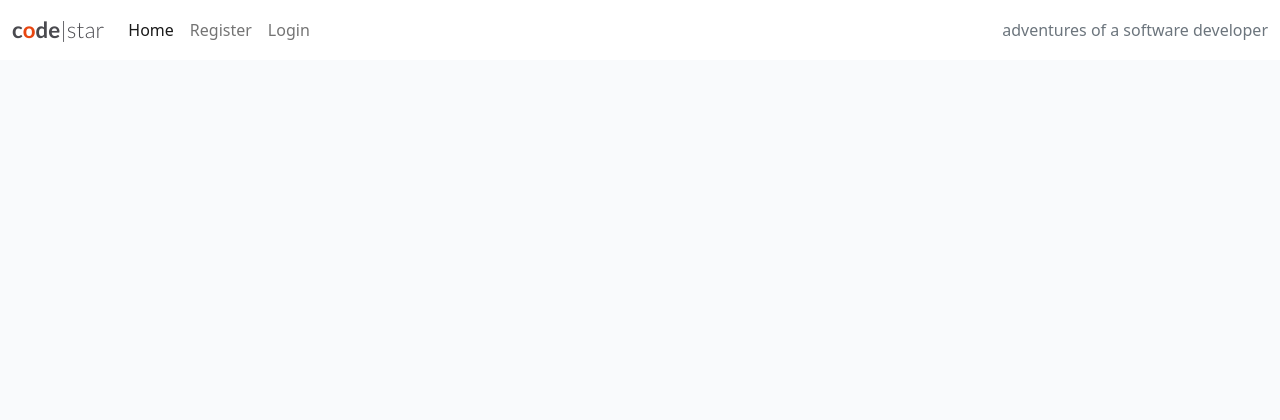
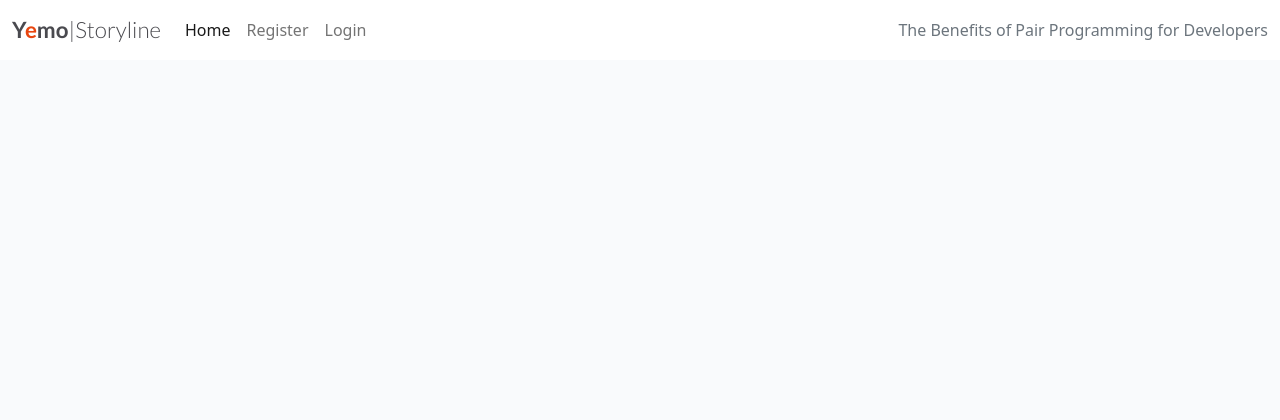
Before and after one commit to yemoalakija/DjangoBlog, a Django app: page / in a window 1280 px wide. Shown: the top 420 px of the page. Run offline with Django 3.2, Linux system fonts and the light colour scheme; data that the repository does not hold is empty.

Commit message:
Fix static path, and make app logo

```diff
--- a/yemos/settings.py
+++ b/yemos/settings.py
@@ -137,7 +137,7 @@ USE_TZ = True
 STATIC_URL = '/static/'
 STATICFILES_STORAGE = 'cloudinary_storage.storage.' \
                       'StaticHashedCloudinaryStorage'
-STATICFILES_DIRS = [os.path.join(BASE_DIR, 'static')]
+STATICFILES_DIRS = [os.path.join(BASE_DIR, 'yemos/static')]
 STATIC_ROOT = os.path.join(BASE_DIR, 'staticfiles')
 
 MEDIA_URL = '/media/'
--- a/yemos/templates/base.html
+++ b/yemos/templates/base.html
@@ -26,8 +26,8 @@
 
     <nav class="navbar navbar-expand-lg navbar-light bg-white">
         <div class="container-fluid">
-            <a class="navbar-brand" href="{% url 'home' %}"><span class="brand">c<span class="red-o">o</span>de<span
-                        class="thin">|star</span></span></span></a>
+            <a class="navbar-brand" href="{% url 'home' %}"><span class="brand">Y<span class="red-o">e</span>mo<span
+                        class="thin">|Storyline</span></span></span></a>
             <button class="navbar-toggler" type="button" data-bs-toggle="collapse" data-bs-target="#navbarText"
                 aria-controls="navbarText" aria-expanded="false" aria-label="Toggle navigation">
                 <span class="navbar-toggler-icon"></span>
@@ -51,7 +51,7 @@
                     {% endif %}
                 </ul>
                 <span class="navbar-text text-muted">
-                    adventures of a software developer
+                    The Benefits of Pair Programming for Developers
                 </span>
             </div>
         </div>
```
